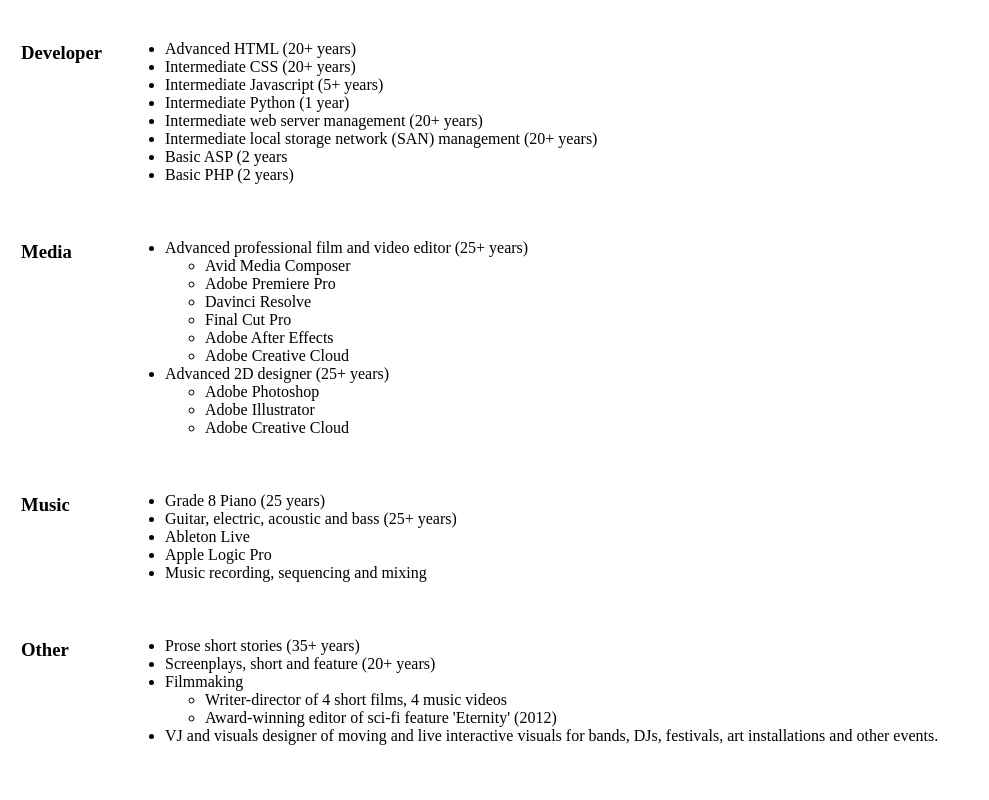
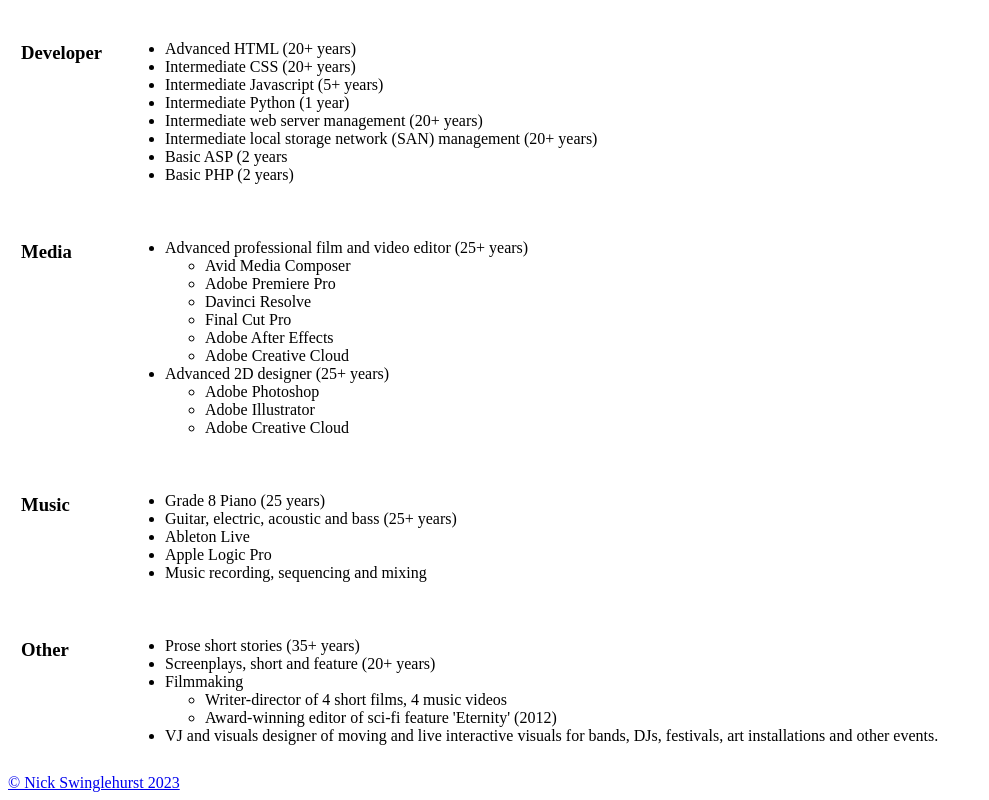
Before and after one commit to nickscale/html-portfolio, a plain HTML site: page public/resume.html in a window 1280 px wide. Shown: the part 2123-2923 px from the top of the page, without its empty margins (0-989 px from the left). Drawn offline with Linux system fonts and the light colour scheme.

Commit message:
Add files via upload

```diff
--- a/public/resume.html
+++ b/public/resume.html
@@ -294,5 +294,9 @@
         </td>
       </tr>
     </table>
+    <footer>
+      <a href="https://nickscale.github.io/html-portfolio/index.html">© Nick Swinglehurst 2023</a>
+  </footer>
+
   </body>
 </html>
```
